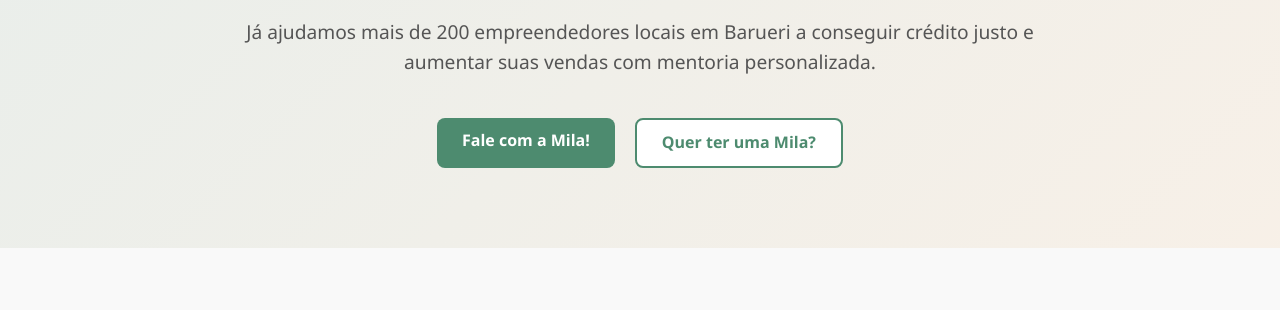
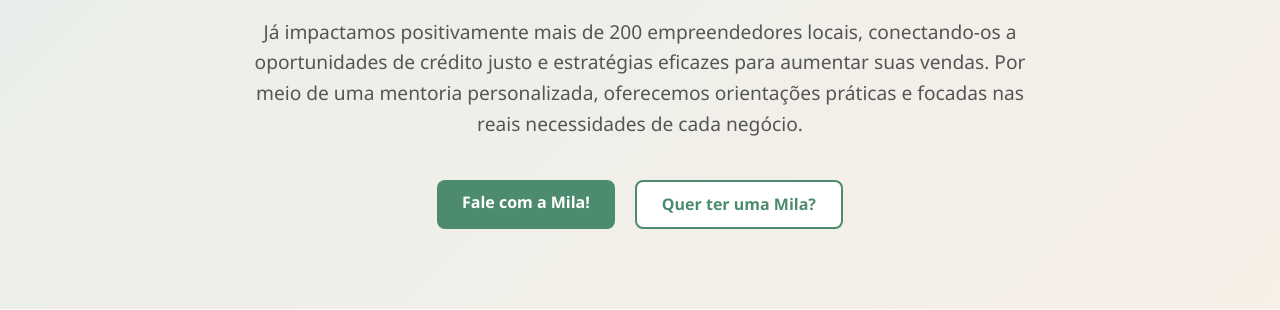
Before and after one commit to aasouzaconsult/mila, a plain HTML site: page index.html in a window 1280 px wide. Shown: the part 330-640 px from the top of the page. Drawn offline with Linux system fonts and the light colour scheme.

Commit message:
Add files via upload

```diff
--- a/index.html
+++ b/index.html
@@ -482,7 +482,7 @@
             <div class="hero-content">
                 <div class="badge">Mentoria para Empreendedores</div>
                 <h2>Transforme seu negócio com a <span class="green">Mila</span><span class="orange">gree</span></h2>
-                <p>Já ajudamos mais de 200 empreendedores locais em Barueri a conseguir crédito justo e aumentar suas vendas com mentoria personalizada.</p>
+                <p>Já impactamos positivamente mais de 200 empreendedores locais, conectando-os a oportunidades de crédito justo e estratégias eficazes para aumentar suas vendas. Por meio de uma mentoria personalizada, oferecemos orientações práticas e focadas nas reais necessidades de cada negócio.</p>
                 <div class="hero-buttons">
                     <a href="#contato" class="cta-button">Fale com a Mila!</a>
                     <a href="SuaMila.html" class="secondary-button">Quer ter uma Mila?</a>
```
